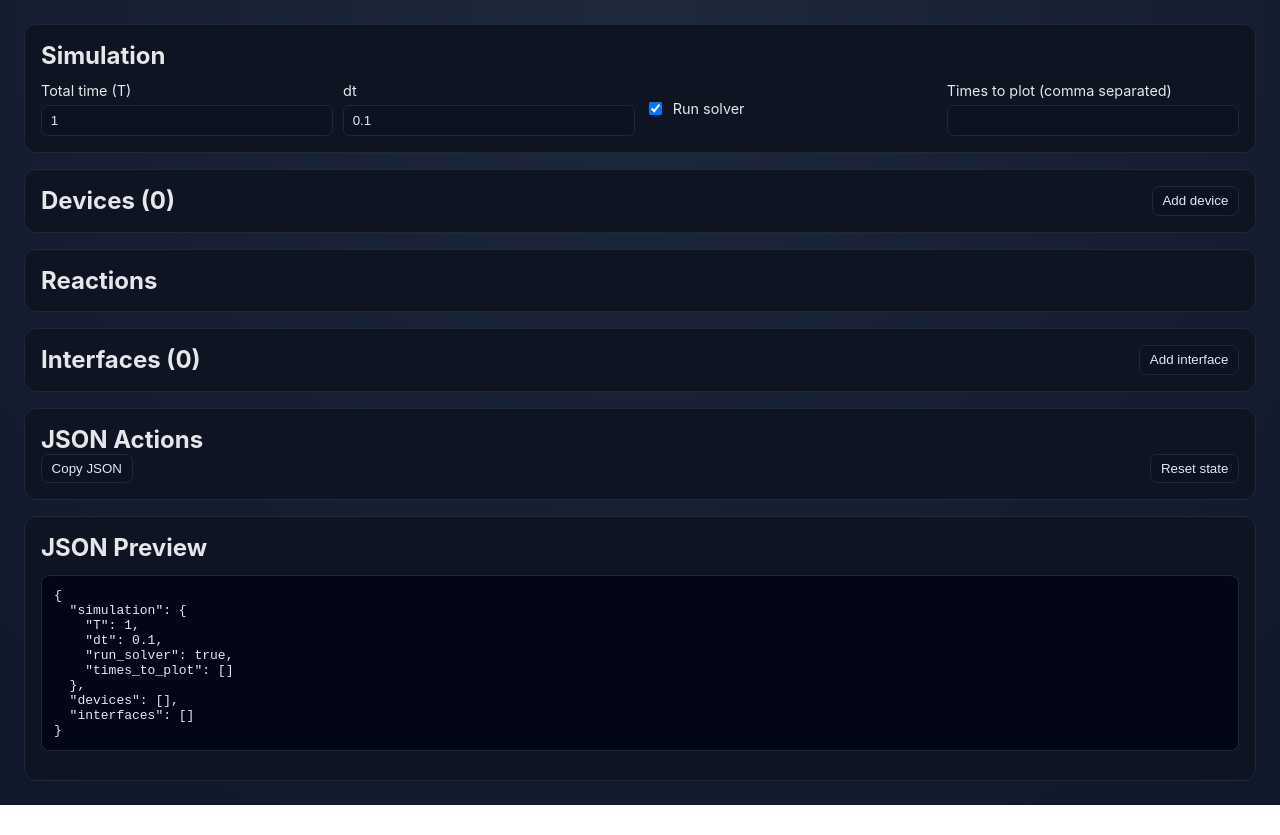
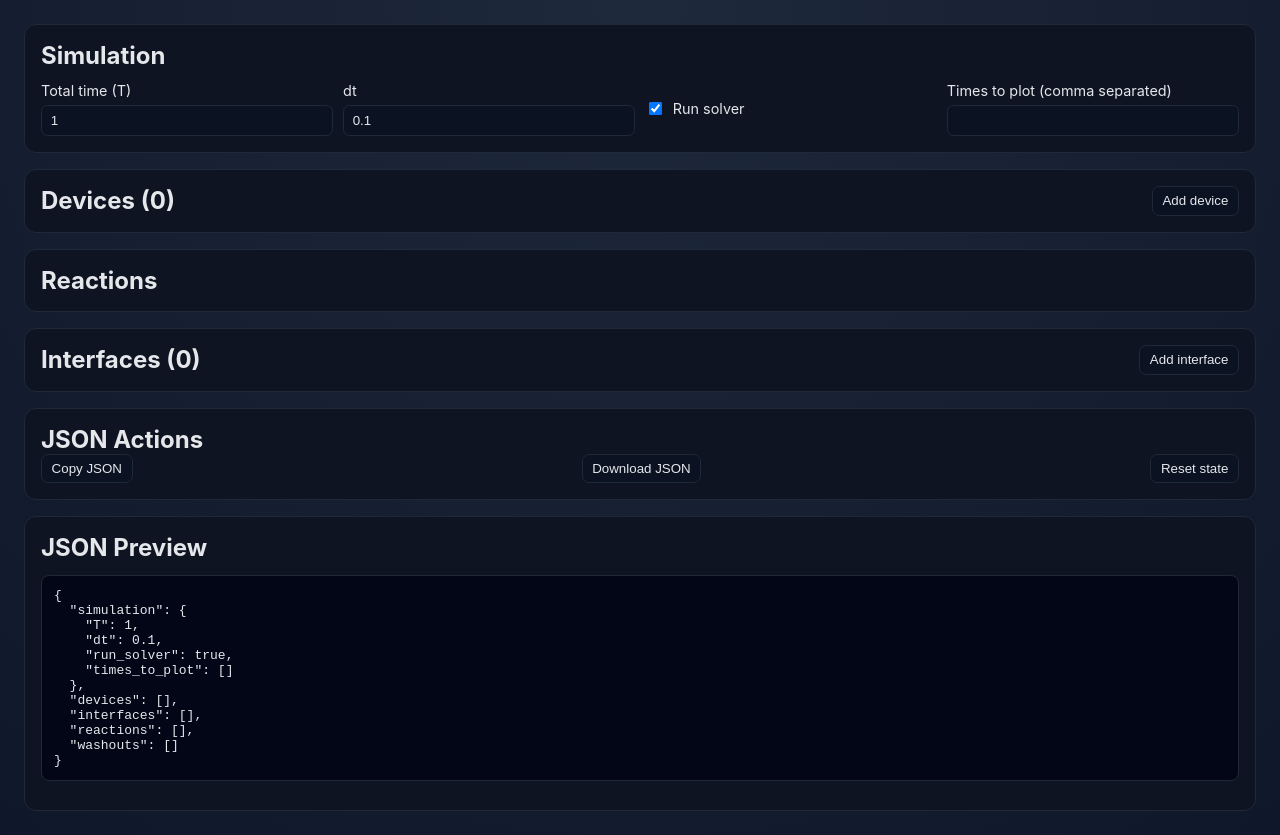
Before and after one commit to Luis696969/GUI, a React (Vite) app in the folder frontend/: page / in a window 1280 px wide. Before the commit the page ends 805 px from the top, so only its background shows below. Built offline with nearby package versions, Linux system fonts and the light colour scheme.

Commit message:
Add validated JSON copy/download actions

```diff
--- a/frontend/src/App.tsx
+++ b/frontend/src/App.tsx
@@ -1,13 +1,27 @@
+import { useMemo } from 'react';
 import { DevicesPanel } from './components/devices/DevicesPanel';
 import { InterfacesPanel } from './components/interfaces/InterfacesPanel';
 import { JsonActions } from './components/json/JsonActions';
 import { JsonPreview } from './components/json/JsonPreview';
 import { ReactionsPanel } from './components/reactions/ReactionsPanel';
 import { SimulationPanel } from './components/simulation/SimulationPanel';
+import { buildConfig } from './domain/config/buildConfig';
+import { validateConfig } from './domain/config/schema';
 import { useConfigReducer } from './hooks/useConfigReducer';
 
 function App() {
   const { state, dispatch } = useConfigReducer();
+
+  const serializedConfig = useMemo(() => {
+    const rootConfig = buildConfig(state);
+    const validationResult = validateConfig(rootConfig);
+
+    if (!validationResult.success) {
+      return JSON.stringify(rootConfig, null, 2);
+    }
+
+    return JSON.stringify(validationResult.data, null, 2);
+  }, [state]);
 
   return (
     <main className="editor-shell">
@@ -15,8 +29,8 @@ function App() {
       <DevicesPanel devices={state.devices} dispatch={dispatch} />
       <ReactionsPanel devices={state.devices} dispatch={dispatch} />
       <InterfacesPanel interfaces={state.interfaces} dispatch={dispatch} />
-      <JsonActions state={state} dispatch={dispatch} />
-      <JsonPreview state={state} />
+      <JsonActions state={state} dispatch={dispatch} serializedConfig={serializedConfig} />
+      <JsonPreview serializedConfig={serializedConfig} />
     </main>
   );
 }
--- a/frontend/src/components/json/JsonActions.tsx
+++ b/frontend/src/components/json/JsonActions.tsx
@@ -5,6 +5,7 @@ import type { AppState, ConfigAction } from '../../hooks/useConfigReducer';
 type JsonActionsProps = {
   state: AppState;
   dispatch: Dispatch<ConfigAction>;
+  serializedConfig: string;
 };
 
 const EMPTY_STATE: AppState = {
@@ -13,16 +14,53 @@ const EMPTY_STATE: AppState = {
   interfaces: []
 };
 
-export function JsonActions({ state, dispatch }: JsonActionsProps) {
+function fallbackCopyText(text: string): boolean {
+  const textarea = document.createElement('textarea');
+  textarea.value = text;
+  textarea.setAttribute('readonly', 'true');
+  textarea.style.position = 'fixed';
+  textarea.style.opacity = '0';
+  textarea.style.pointerEvents = 'none';
+
+  document.body.appendChild(textarea);
+  textarea.select();
+
+  let didCopy = false;
+
+  try {
+    didCopy = document.execCommand('copy');
+  } finally {
+    document.body.removeChild(textarea);
+  }
+
+  return didCopy;
+}
+
+export function JsonActions({ state, dispatch, serializedConfig }: JsonActionsProps) {
   const [status, setStatus] = useState<string>('');
 
   const copyJson = async () => {
     try {
-      await navigator.clipboard.writeText(JSON.stringify(state, null, 2));
+      await navigator.clipboard.writeText(serializedConfig);
       setStatus('JSON copied to clipboard');
+      return;
     } catch {
-      setStatus('Clipboard unavailable in this environment');
+      const didCopy = fallbackCopyText(serializedConfig);
+      setStatus(didCopy ? 'JSON copied to clipboard' : 'Clipboard unavailable in this environment');
     }
+  };
+
+  const downloadJson = () => {
+    const blob = new Blob([serializedConfig], { type: 'application/json' });
+    const objectUrl = URL.createObjectURL(blob);
+    const link = document.createElement('a');
+    link.href = objectUrl;
+    link.download = 'biosim-config.json';
+    document.body.appendChild(link);
+    link.click();
+    document.body.removeChild(link);
+    URL.revokeObjectURL(objectUrl);
+    setStatus('JSON downloaded as biosim-config.json');
   };
 
   const resetState = () => {
@@ -39,6 +77,7 @@ export function JsonActions({ state, dispatch }: JsonActionsProps) {
       <h2>JSON Actions</h2>
       <div className="button-row">
         <button onClick={copyJson}>Copy JSON</button>
+        <button onClick={downloadJson}>Download JSON</button>
         <button onClick={resetState}>Reset state</button>
       </div>
       {status ? <p className="muted">{status}</p> : null}
--- a/frontend/src/components/json/JsonPreview.tsx
+++ b/frontend/src/components/json/JsonPreview.tsx
@@ -1,14 +1,12 @@
-import type { AppState } from '../../hooks/useConfigReducer';
-
 type JsonPreviewProps = {
-  state: AppState;
+  serializedConfig: string;
 };
 
-export function JsonPreview({ state }: JsonPreviewProps) {
+export function JsonPreview({ serializedConfig }: JsonPreviewProps) {
   return (
     <section className="editor-panel">
       <h2>JSON Preview</h2>
-      <pre className="json-preview">{JSON.stringify(state, null, 2)}</pre>
+      <pre className="json-preview">{serializedConfig}</pre>
     </section>
   );
 }
```
